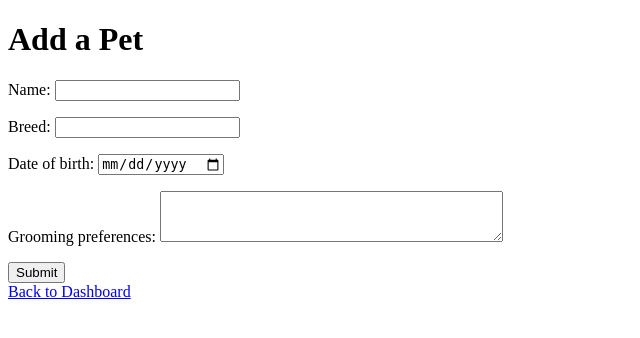
After one commit to Kerem-Haeger/dog_booking_system, a Django app: page /client/pets/add/ in a window 1280 px wide. The commit adds this page. Shown: the top 338 px of the page, without its empty margins (0-640 px from the left). Run offline with Django 4.2, Linux system fonts and the light colour scheme; the visitor is signed in with stand-in values (Sample User, id 1).

```diff
--- /dev/null
+++ b/core/forms.py
@@ -0,0 +1,25 @@
+from django import forms
+from .models import PetProfile
+
+
+class PetProfileForm(forms.ModelForm):
+    class Meta:
+        model = PetProfile
+        fields = ['name', 'breed', 'date_of_birth', 'grooming_preferences']
+        widgets = {
+            'date_of_birth': forms.DateInput(attrs={'type': 'date'}),
+            'grooming_preferences': forms.Textarea(attrs={'rows': 3}),
+        }
+
+
+class PetApprovalForm(forms.Form):
+    size = forms.ChoiceField(
+        choices=[('', '--- Select Size ---')] + PetProfile.SIZE_CHOICES,
+        required=True,  # Changed to True for proper validation
+        label="Assign Size (for approval)"
+    )
+    decision = forms.ChoiceField(
+        choices=[('approve', 'Approve'), ('reject', 'Reject')],
+        widget=forms.HiddenInput(),
+        required=True
+    )
--- a/core/models.py
+++ b/core/models.py
@@ -45,7 +45,12 @@ class PetProfile(models.Model):
     )
     name = models.CharField(max_length=100)
     breed = models.CharField(max_length=100)
-    size = models.CharField(max_length=10, choices=SIZE_CHOICES)
+    size = models.CharField(
+                            max_length=10,
+                            choices=SIZE_CHOICES,
+                            null=True,
+                            blank=True
+                            )
     grooming_preferences = models.TextField(null=True, blank=True)
     date_of_birth = models.DateField()
     profile_status = models.CharField(
--- /dev/null
+++ b/core/templates/core/add_pet.html
@@ -0,0 +1,22 @@
+<!DOCTYPE html>
+<html lang="en">
+
+<head>
+    <meta charset="UTF-8">
+    <meta name="viewport" content="width=device-width, initial-scale=1.0">
+    <title>Add a pet</title>
+</head>
+
+<body>
+    <h1>Add a Pet</h1>
+
+    <form method="post">
+        {% csrf_token %}
+        {{ form.as_p }}
+        <button type="submit">Submit</button>
+    </form>
+
+    <a href="{% url 'client_dashboard' %}">Back to Dashboard</a>
+</body>
+
+</html>
--- a/core/templates/core/client_dashboard.html
+++ b/core/templates/core/client_dashboard.html
@@ -29,7 +29,7 @@
     <p>You haven't added any pets yet.</p>
     {% endif %}
 
-    {# <a href="{% url 'add_pet' %}">Add a Pet</a> #}
+    <a href="{% url 'add_pet' %}">Add a Pet</a>
 </body>
 
 </html>
--- a/core/urls.py
+++ b/core/urls.py
@@ -4,6 +4,8 @@ from . import views
 urlpatterns = [
     path('redirect-by-role/', views.redirect_by_role, name='redirect_by_role'),
     path('client/', views.client_dashboard, name='client_dashboard'),
+    path('client/pets/add/', views.add_pet, name='add_pet'),
     path('employee/', views.employee_dashboard, name='employee_dashboard'),
     path('manager/', views.manager_dashboard, name='manager_dashboard'),
+    path('manager/pets/pending/', views.approve_pets, name='approve_pets'),
 ]
--- a/core/views.py
+++ b/core/views.py
@@ -1,7 +1,10 @@
+from django.contrib import messages
+from django.contrib.auth.decorators import user_passes_test, login_required
 from django.http import HttpResponse
-from django.shortcuts import redirect, render
-from django.contrib.auth.decorators import login_required
+from django.shortcuts import redirect, render, get_object_or_404
+from django.utils import timezone
 from .models import UserProfile, PetProfile
+from .forms import PetProfileForm, PetApprovalForm
 
 
 @login_required
@@ -44,4 +47,62 @@ def employee_dashboard(request):
 
 @login_required
 def manager_dashboard(request):
-    return render(request, 'core/manager_dashboard.html')
+    pending_count = PetProfile.objects.filter(profile_status='pending').count()
+    return render(request, 'core/manager_dashboard.html', {
+        'pending_count': pending_count
+    })
+
+
+def is_manager(user):
+    return (
+        user.is_authenticated and
+        hasattr(user, 'userprofile') and
+        user.userprofile.role == 'manager'
+    )
+
+
+@user_passes_test(is_manager)
+def approve_pets(request):
+    if not request.user.is_authenticated or not hasattr(request.user, 'userprofile') or request.user.userprofile.role != 'manager':
+        return redirect('login')
+
+    pending_pets = PetProfile.objects.filter(profile_status='pending')
+
+    if request.method == 'POST':
+        for pet in pending_pets:
+            form = PetApprovalForm(request.POST, prefix=str(pet.id))
+            if form.is_valid():
+                decision = form.cleaned_data['decision']
+                size = form.cleaned_data['size']
+
+                if decision == 'approve':
+                    pet.profile_status = 'approved'
+                    pet.size = size
+                    pet.verified_at = timezone.now()
+                elif decision == 'reject':
+                    pet.profile_status = 'rejected'
+
+                pet.save()
+
+        messages.success(request, "Pet profiles updated.")
+        return redirect('approve_pets')
+
+    pet_forms = [(pet, PetApprovalForm(prefix=str(pet.id))) for pet in pending_pets]
+    return render(request, 'core/approve_pets.html', {'pet_forms': pet_forms})
+
+
+@login_required
+def add_pet(request):
+    if request.method == 'POST':
+        form = PetProfileForm(request.POST)
+        if form.is_valid():
+            pet = form.save(commit=False)
+            pet.user = request.user
+            pet.profile_status = 'pending'  # default status
+            pet.save()
+            messages.success(request, "Pet profile submitted for approval!")
+            return redirect('client_dashboard')
+    else:
+        form = PetProfileForm()
+
+    return render(request, 'core/add_pet.html', {'form': form})
```
Also changed, not shown: core/templates/core/approve_pets.html (added, +57 -0 lines), core/templates/core/manager_dashboard.html (+8 -0 lines), core/migrations/0003_alter_petprofile_size.py (added).
